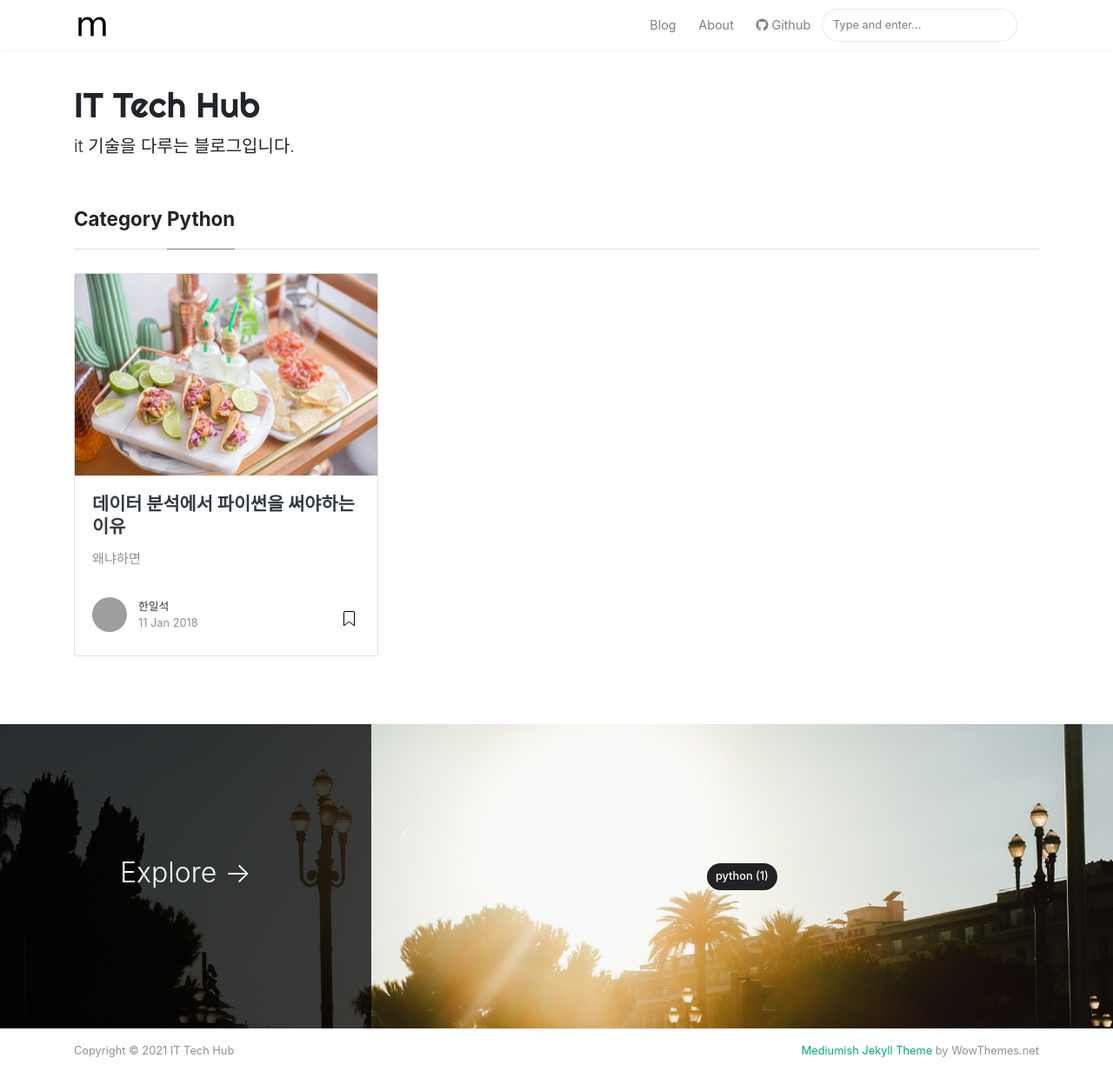
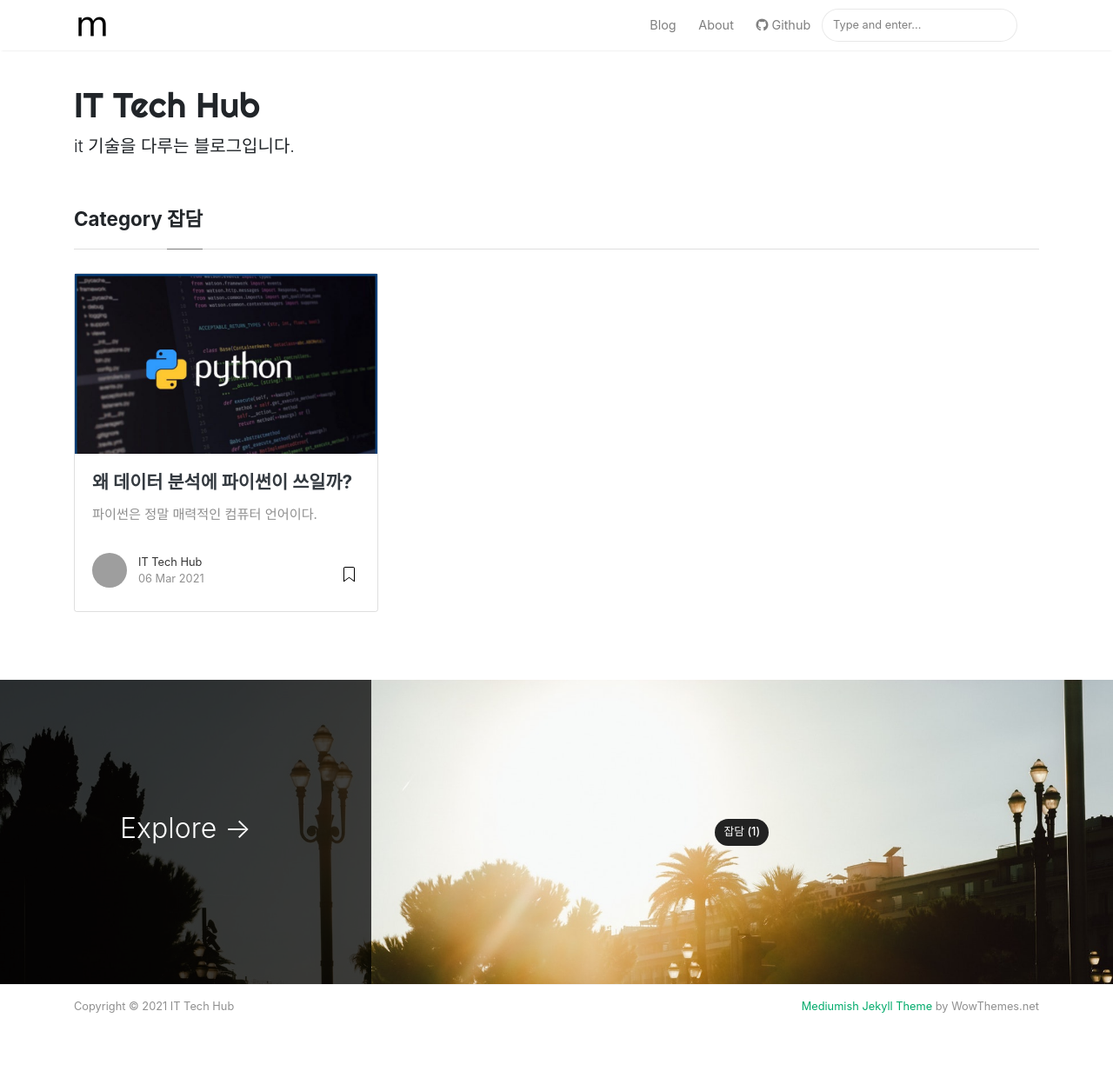
Before and after one commit to it-techub/it-techub.github.io, a Jekyll site: the page built from _pages/categories.md, in a window 1280 px wide and 1292 px high. Shown: the top 1255 px of the window at 87% size. Built offline with Jekyll 4.4.1, drawn with Linux system fonts in a browser that asks for light colours; nearby versions of some CDN libraries; part of the change alters nothing that is shown; grey boxes are pictures that could not be loaded.

Commit message:
why python

```diff
--- a/_config.yml
+++ b/_config.yml
@@ -6,7 +6,7 @@ logo: 'assets/images/logo.png'
 favicon: 'assets/images/logo.png'
 baseurl: ''
 google_analytics: ''
-disqus: ''
+disqus: 'x2ever'
 mailchimp-list: ''
 include: ["_pages"]
 permalink: /:title/
@@ -15,7 +15,7 @@ permalink: /:title/
 authors:
   IT Tech Hub:
     name: IT Tech Hub
-    display_name: 한일석
+    display_name: IT Tech Hub
     gravatar: ''
     email: it.techub01@gmail.com
     web: https://github.com/it-techub
--- a/_posts/2018-01-11-customer-service-ko.md
+++ /dev/null
@@ -1,11 +0,0 @@
----
-layout: post
-title:  "데이터 분석에서 파이썬을 써야하는 이유"
-author: IT Tech Hub
-categories: [ Python ]
-tags: [ Python ]
-image: assets/images/11.jpg
-description: "데이터 분석에서 파이썬을 써야하는 이유를 다룹니다."
----
-
-왜냐하면
--- /dev/null
+++ b/_posts/2021-03-06-why-python-is-used-to-data-analysis.md
@@ -0,0 +1,39 @@
+---
+layout: post
+title:  "왜 데이터 분석에 파이썬이 쓰일까?"
+author: IT Tech Hub
+categories: [ 잡담 ]
+tags: [ Python ]
+image: assets/images/python.jpeg
+description: "데이터 분석에서 파이썬을 써야하는 이유를 다룹니다."
+---
+
+파이썬은 정말 매력적인 컴퓨터 언어이다.
+
+처음 배우기 시작한 컴퓨터 언어가 파이썬인데도 불구하고 지금까지도 파이썬을 주로 쓰고 있는 걸 보면 파이썬은 파면 팔수록 새로운 매력을 가지고 있는 것 같다. 파이썬이 가지고 있는 다양한 특징 중 어떤 점이 특히 데이터 분석에 강력한 특징인지 소개하고자 한다.
+
+### 직관적이고 배우기 쉽다.
+
+파이썬은 매우 간단한 문법을 가지고 있어서 초보자들이 입문하기 쉽다. 특히 데이터 분석은 비전공자들도 접하는 분야인데, 비전공자들도 금방 익힐 정도로 문법이 쉽다.
+
+파이썬은 `Pythonic` 이라는 것을 추구하도록 디자인되어 있다.
+여기서 `Pythonic` 의 여러가지 요구사항 중 하나는 사람이 읽어도 술술 읽어지도록 가독성이 높은 코드여야 하는 것이다.
+이것을 가능하게 하기 위해 파이썬은 한 줄에 하나의 논리로 구성된 구문이 작성되도록 디자인되어 있다.
+
+### 많은 유저를 보유하고 있다.
+
+아무리 뛰어난 사람이여도 컴퓨터 언어를 공부하고 다룰 때, 여러가지 오류와 버그들을 마주하게 된다. 유저가 많다라는 것은 내가 경험한 문제를 다른 사람들도 겪었을 가능성이 높다는 것이다.
+따라서 문제가 생길 때마다 인터넷을 검색하거나, 질문을 생성해서 올리고 대체로 답변을 받거나 해결할 수 있다.
+
+### 다재다능하다.
+
+파이썬은 수많은 라이브러리를 가지고 있는 언어이다.
+라이브러리란 다른 유저들이 미리 짜둔 코드들을 정리해 놓은 것인데, 보통은 어떤 것을 만들 때 처음부터 끝자기 모든 것을 만들 수 없기 때문에 사용한다.
+아무리 뛰어난 자동차회사도 그 안의 모든 부품을 직접 만들지 않는다는 걸 생각해보면 이해가 될 것 같다.
+앞서 소개했듯이 파이썬은 수많은 유저가 사용하기 때문에, 수많은 라이브러리가 존재한다.
+여러분들이 '~ 기능을 가진 라이브러리가 있으면 좋을텐데..' 라고 생각하고 있다면 구글에 '~ 을 할 수 있는 파이썬 라이브러리' 라고 검색해보자!
+분명 이미 있을 것이다.
+
+### 범용 언어이다.
+
+파이썬은 그 자체만으로 어플리케이, 웹 서버 등을 개발할 수 있는 언어이다. 따라서 데이터 분석 결과를 곧바로 실제 서비스로 제공할 수 있다. 또한 다른 프로그래밍 언어와 연동이 쉬운 편이다.
```
Also changed, not shown: assets/images/python.jpeg (added).
